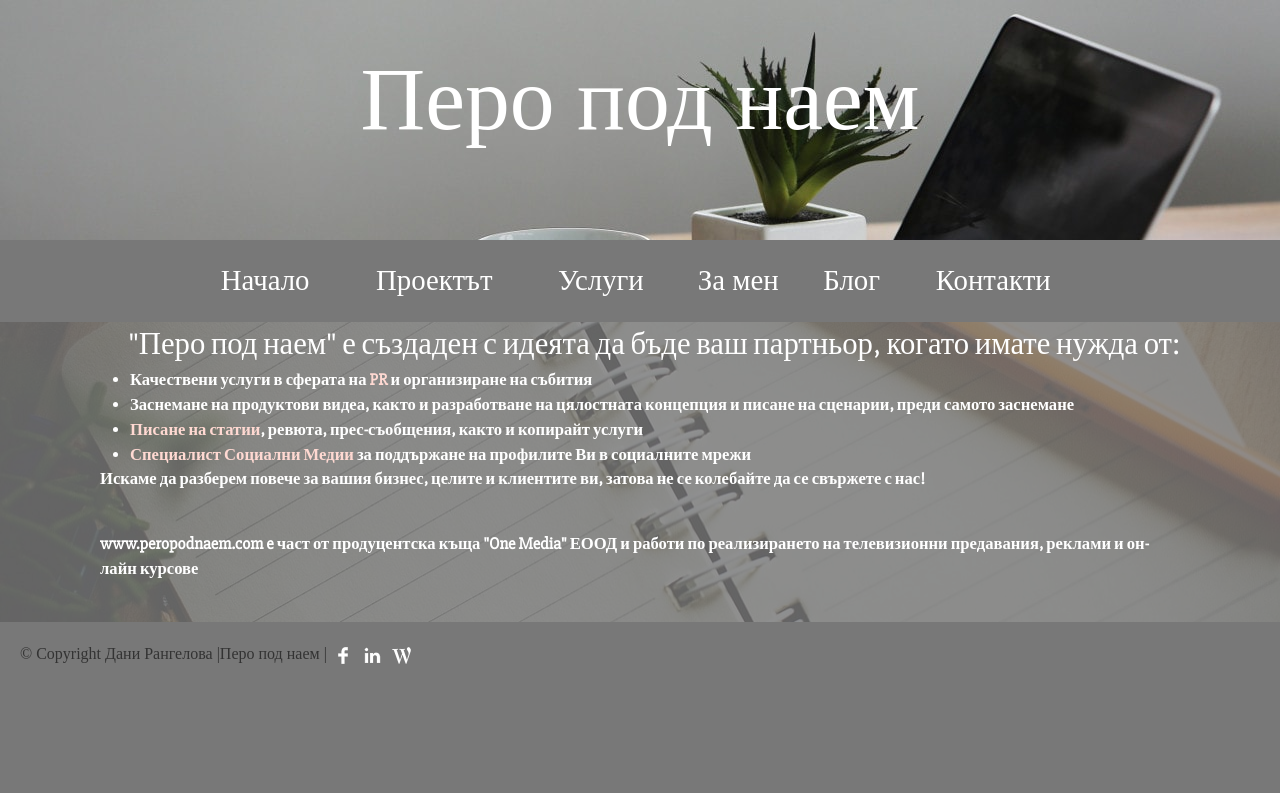
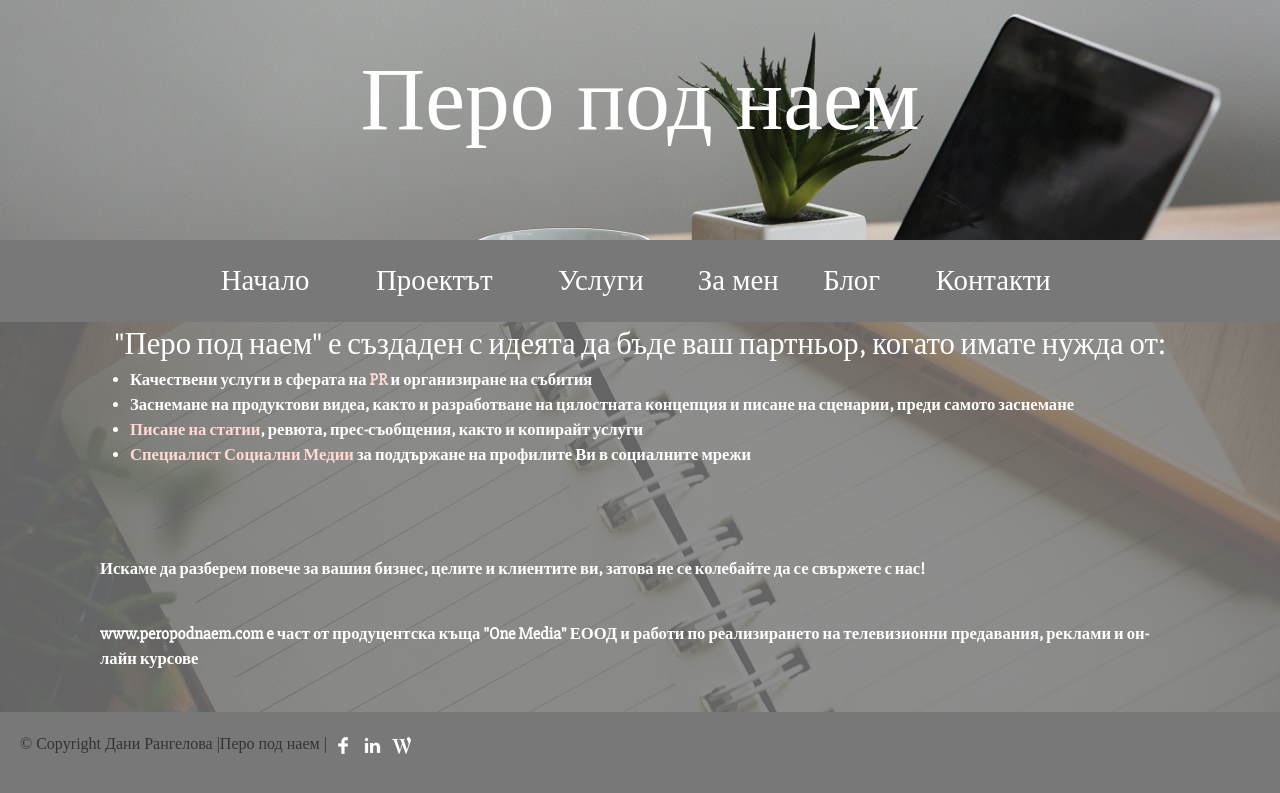
Before and after one commit to peropodnaem/peropodnaem.github.io, a Jekyll site: the page built from beginning.md, in a window 1280 px wide. Shown: the top 793 px of the page. Built offline with Jekyll 4.4.1, drawn with Linux system fonts in a browser that asks for light colours; some web fonts are replaced.

Commit message:
css and html updates

```diff
--- a/assets/main.scss
+++ b/assets/main.scss
@@ -10,3 +10,4 @@ div.clear {clear: both;}
 .wrapper p {padding-bottom: 40px;}
 .wrapper {margin:0 auto;}
 .footer-wrapper {padding: 20px;}
+h4 {text-align: center;}
--- a/beginning.md
+++ b/beginning.md
@@ -14,7 +14,7 @@ style: |
 <li><a href="http://peropodnaem.com/услуги/писане-статии-сценарии/">Писане на статии</a>, ревюта, прес-съобщения, както и копирайт услуги</li>
 <li><a href="http://peropodnaem.com/услуги/специалист-социални-медии/">Специалист Социални Медии</a> за поддържане на профилите Ви в социалните мрежи</li>
 </ul>
-
+<br><br>
 <p>Искаме да разберем повече за вашия бизнес, целите и клиентите ви, затова не се колебайте да се свържете с нас!</p>
 
 <p><strong>www.peropodnaem.com e част от продуцентска къща "One Media" ЕООД и работи по реализирането на телевизионни предавания, реклами и он-лайн курсове</strong></p>
```
